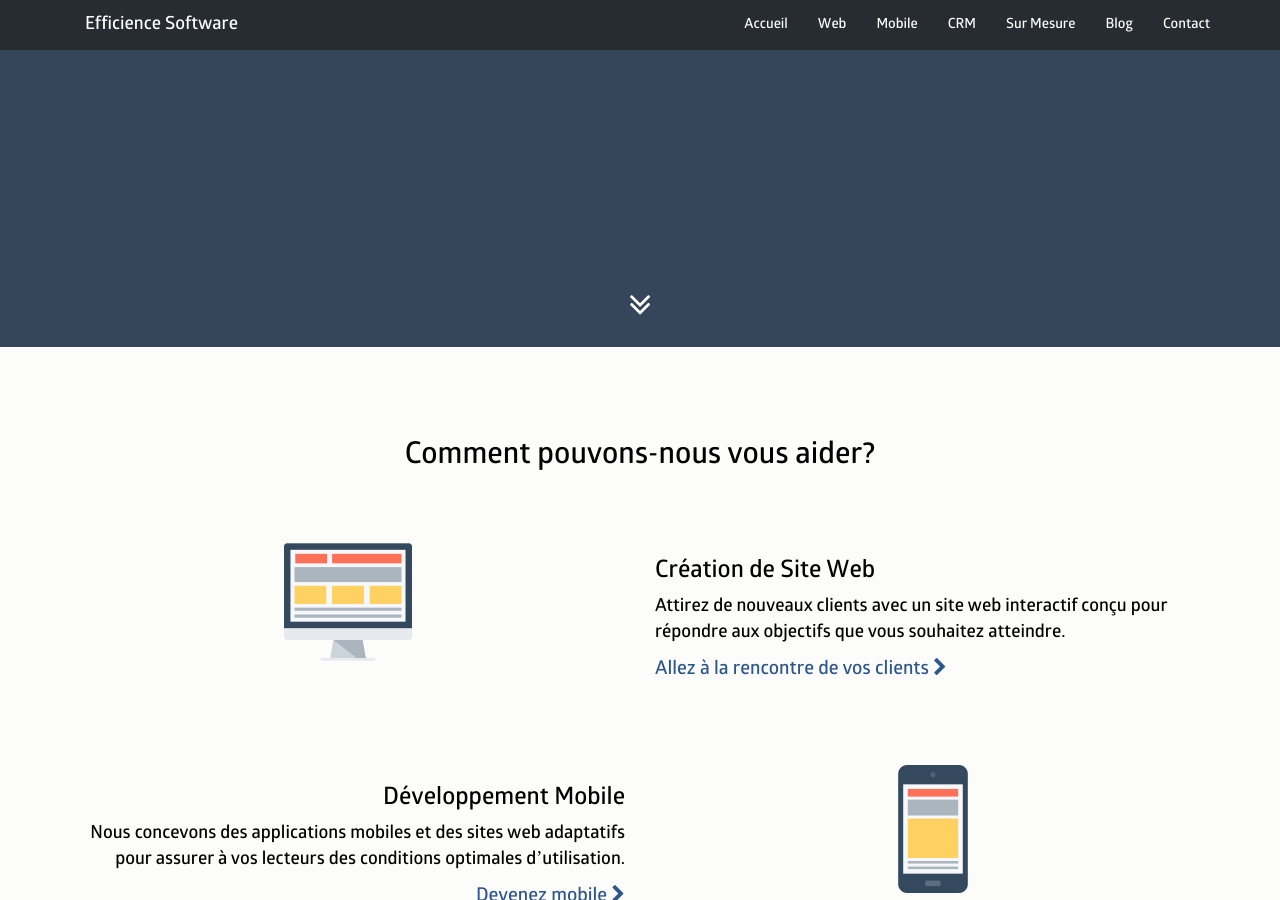
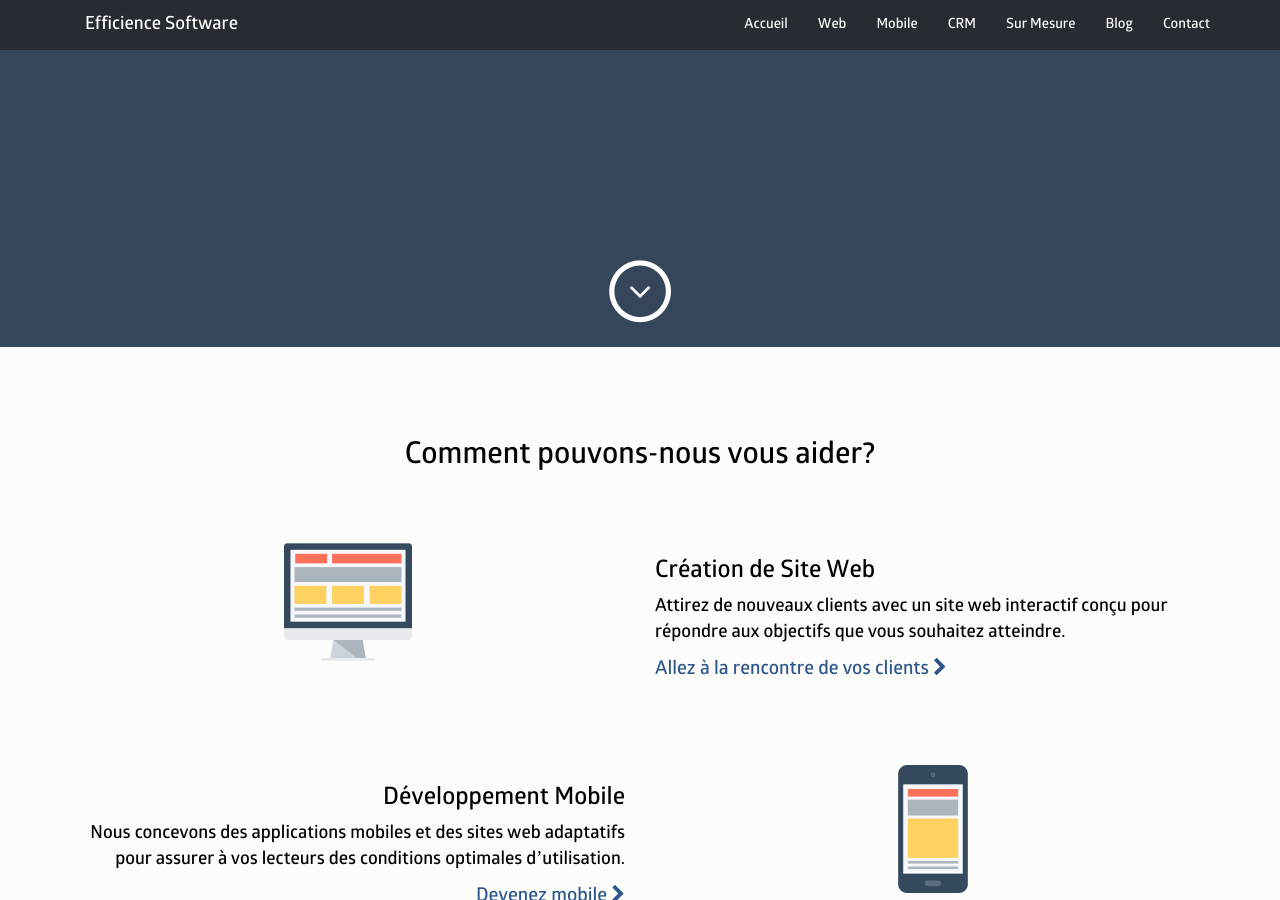
Before and after one commit to efficience-software/efficience-software.github.io, a Jekyll site: the page built from index.html, in a window 1280 px wide and 900 px high, scrolled down 553 px. Built offline with Jekyll 4.4.1, drawn with Linux system fonts in a browser that asks for light colours; nearby versions of some CDN libraries; some web fonts are replaced.

Commit message:
change arrow down

```diff
--- a/_includes/intro.html
+++ b/_includes/intro.html
@@ -8,4 +8,9 @@
 		</div>
 	</div>
 
-<a href="#content" class="page-scroll down"><i class="fa fa-angle-double-down fa-inverse fa-2x"></i></a>
+<a href="#content" class="page-scroll down">
+	<span class="fa-stack fa-2x">
+	  <i class="fa fa-circle-thin fa-stack-2x fa-inverse"></i>
+	  <i class="fa fa-angle-down fa-stack-1x fa-inverse"></i>
+	</span>
+</a>
```
